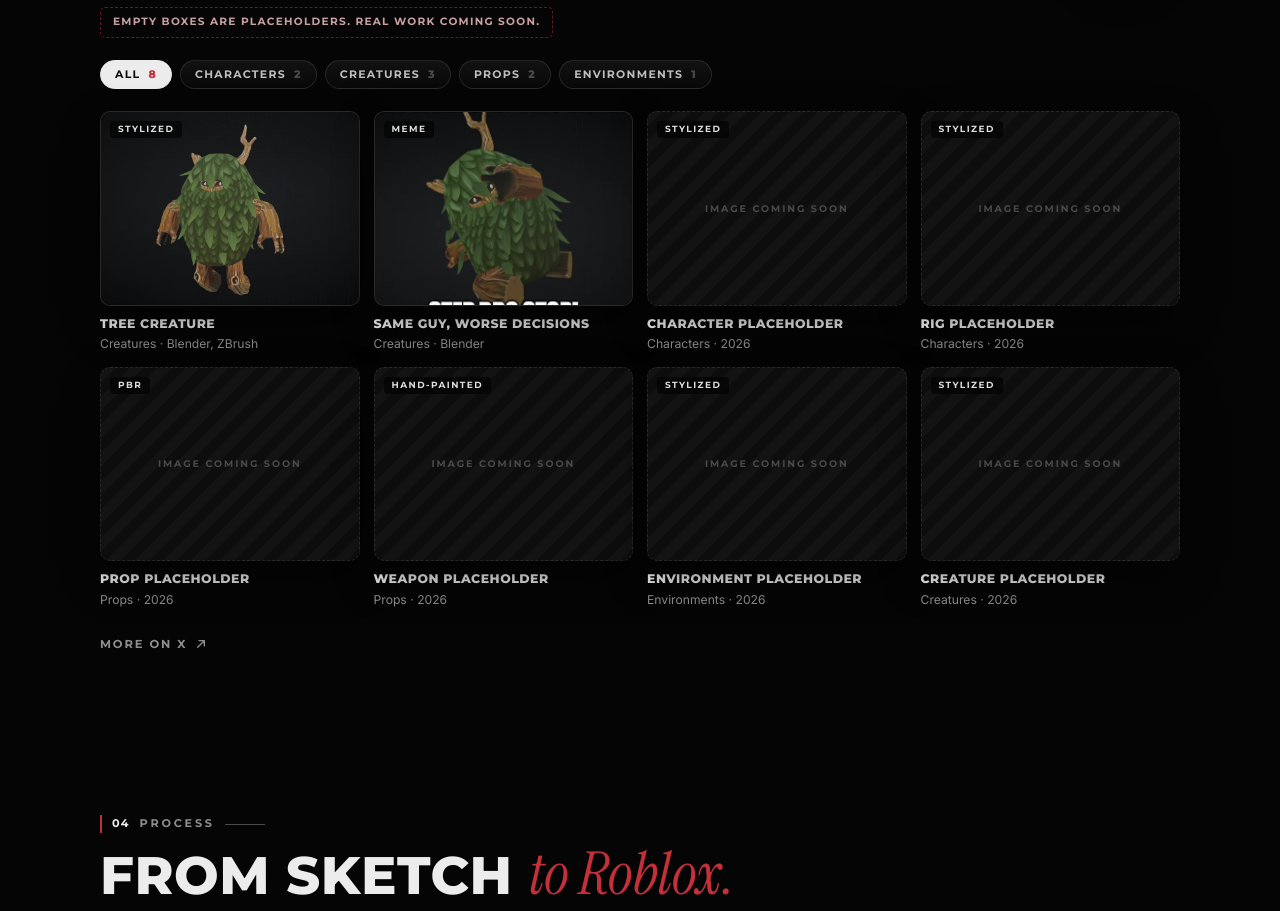
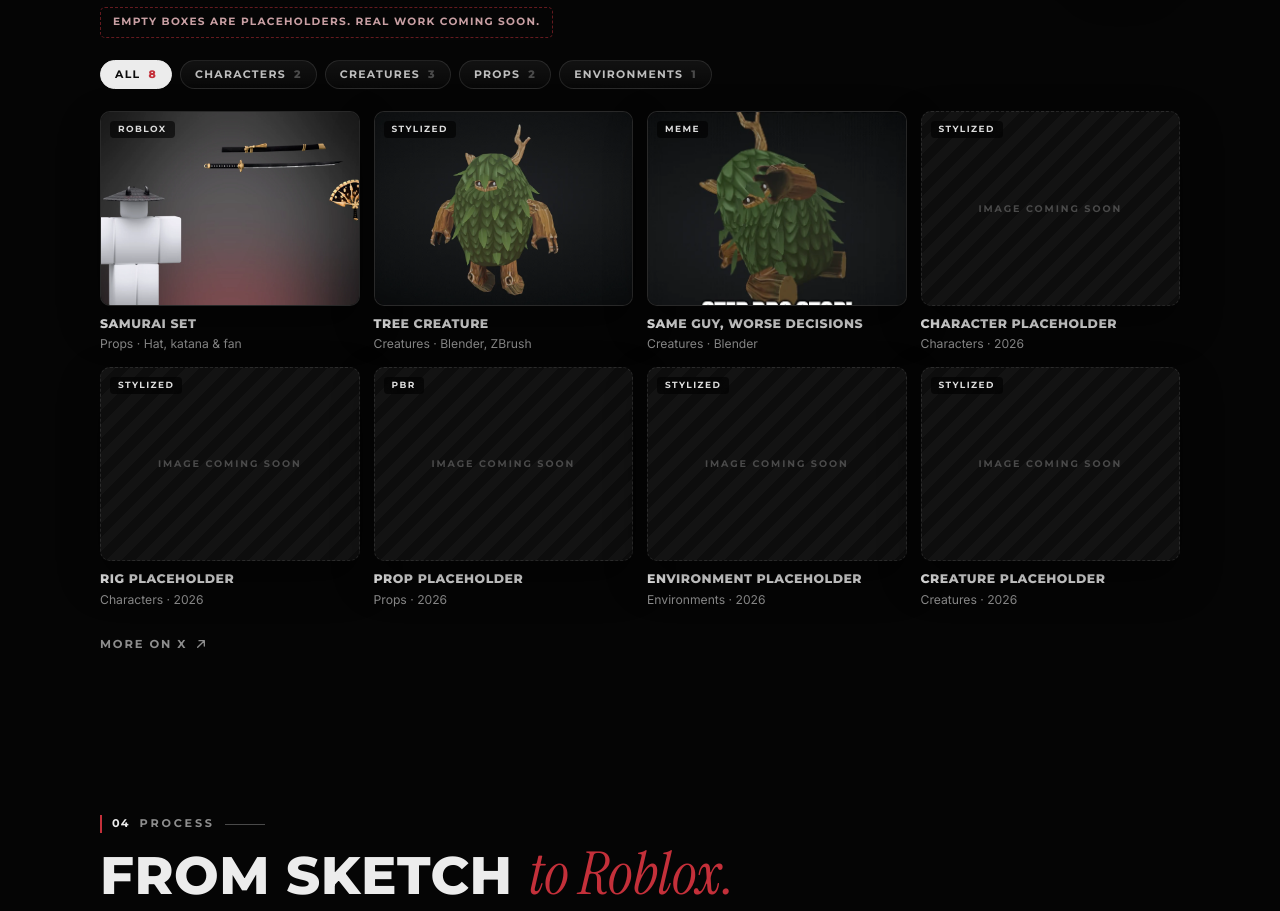
Before and after one commit to Vyrzou/Vyrzou, a plain HTML site: page index.html in a window 1280 px wide. Shown: the part 2657-3568 px from the top of the page. Drawn offline with Linux system fonts and the light colour scheme.

Commit message:
Add samurai set render to work

```diff
--- a/index.html
+++ b/index.html
@@ -174,6 +174,11 @@
         <button type="button" class="filter" data-f="environments" aria-pressed="false">Environments <span></span></button>
       </div>
       <div class="work-grid">
+        <figure class="work-card reveal" data-cat="props">
+          <div class="work-media"><img src="art/3.webp" alt="Roblox samurai set: horned straw hat, black katana with gold fittings and scabbard, and a black and gold folding fan" width="1600" height="1200" loading="lazy"></div>
+          <span class="tag">Roblox</span>
+          <figcaption><strong>Samurai set</strong><small>Props &middot; Hat, katana &amp; fan</small></figcaption>
+        </figure>
         <figure class="work-card reveal" data-cat="creatures">
           <div class="work-media"><img src="art/1.webp" alt="A leafy tree creature with wooden arms and legs, 3D model" width="812" height="605" loading="lazy"></div>
           <span class="tag">Stylized</span>
@@ -198,11 +203,6 @@
           <div class="work-media ph"><span>Image coming soon</span></div>
           <span class="tag">PBR</span>
           <figcaption><strong>Prop placeholder</strong><small>Props &middot; 2026</small></figcaption>
-        </figure>
-        <figure class="work-card reveal" data-cat="props">
-          <div class="work-media ph"><span>Image coming soon</span></div>
-          <span class="tag">Hand-painted</span>
-          <figcaption><strong>Weapon placeholder</strong><small>Props &middot; 2026</small></figcaption>
         </figure>
         <figure class="work-card reveal" data-cat="environments">
           <div class="work-media ph"><span>Image coming soon</span></div>
```
Also changed, not shown: art/3.webp (added).
